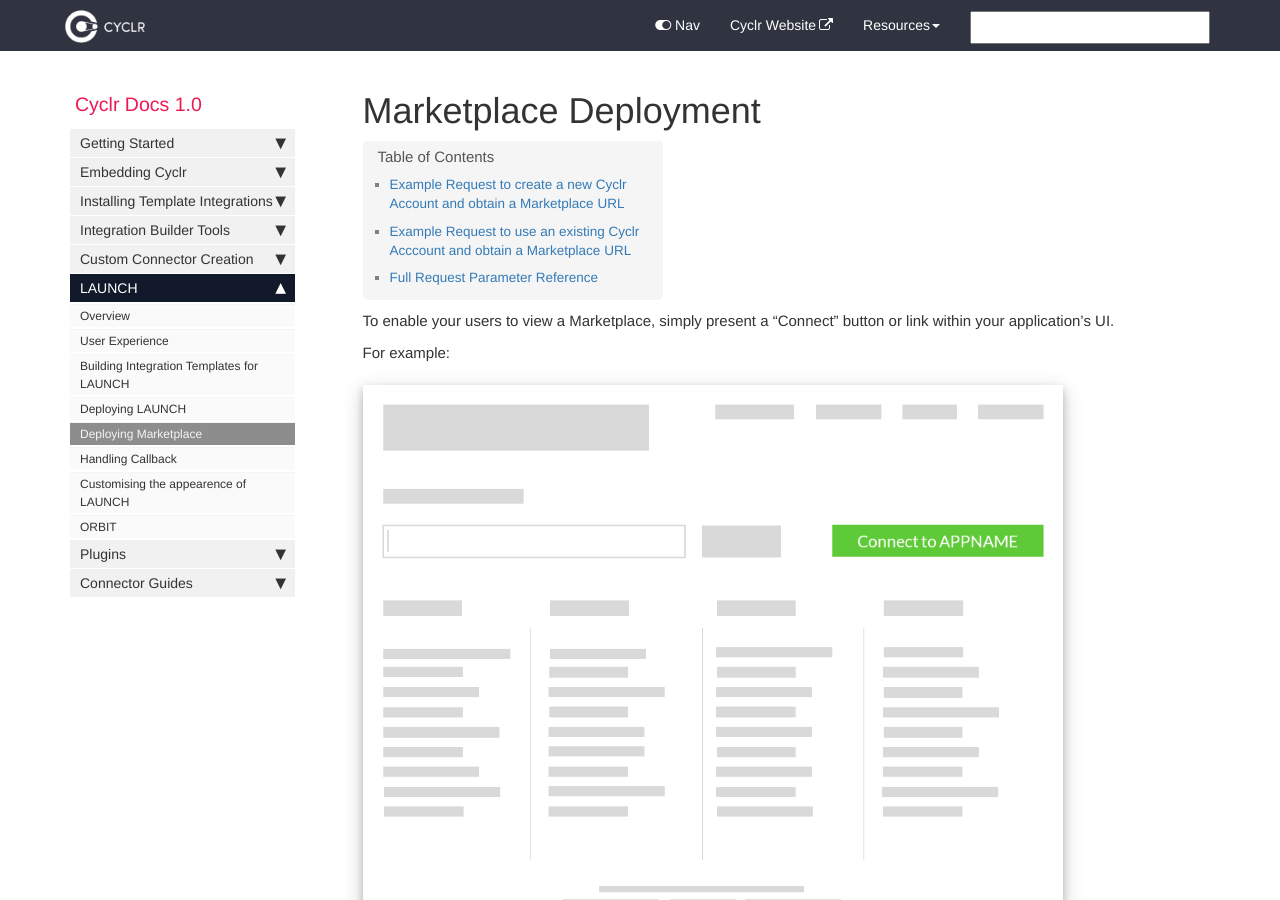
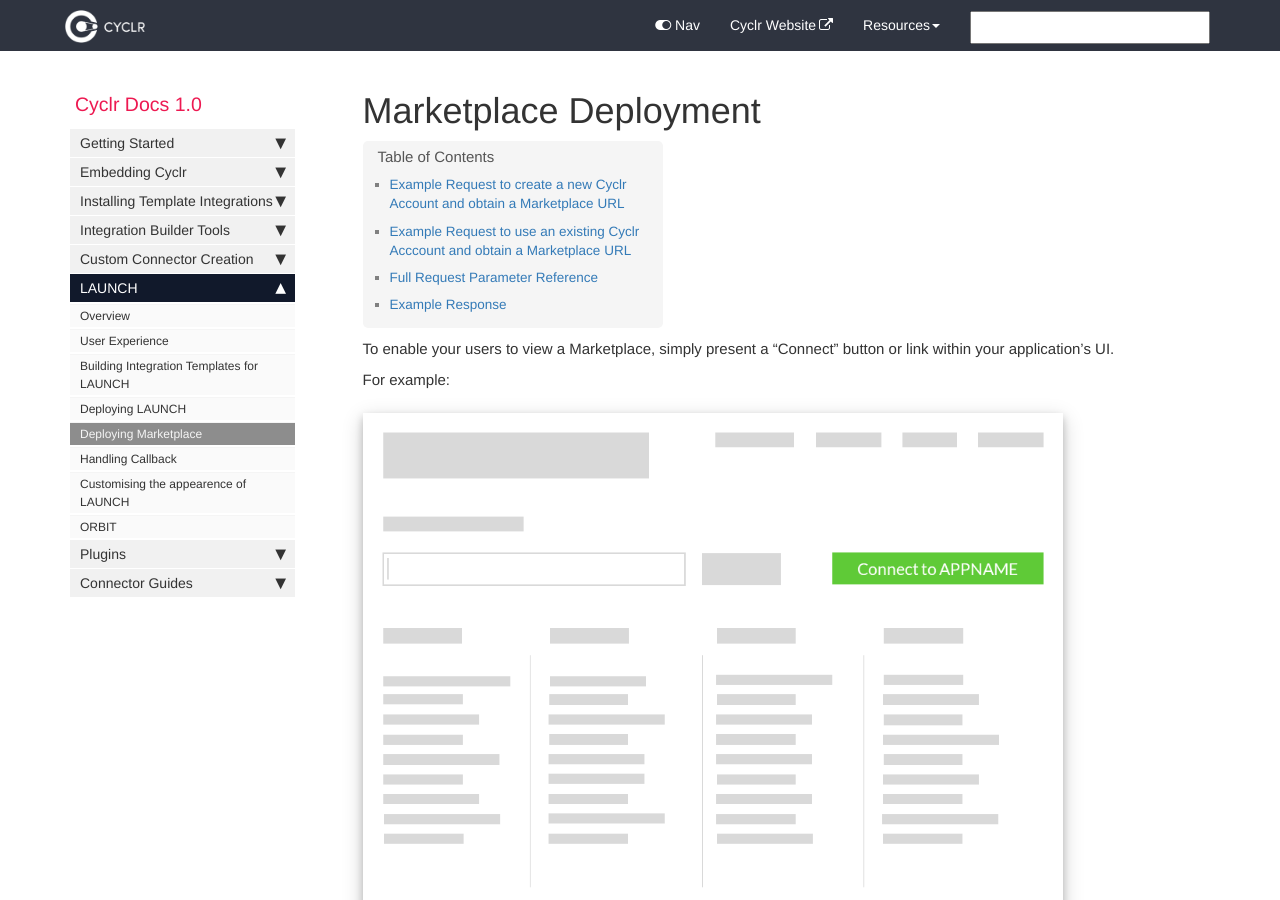
Before and after one commit to sneakysneak/docs, a Jekyll site: the page built from pages/launch/marketplace-deployment.md, in a window 1280 px wide and 900 px high. Built offline with Jekyll 4.4.1, drawn with Linux system fonts in a browser that asks for light colours; nearby versions of some CDN libraries; comment, search, counter and statistics services are not loaded; some of the changed text lies outside the part shown.

Commit message:
Changed headings.

````diff
--- a/pages/launch/marketplace-deployment.md
+++ b/pages/launch/marketplace-deployment.md
@@ -13,7 +13,7 @@ For example:
 
 When a user clicks the **Connect** button, your application server should make a request towards the Cyclr REST API's _/v1.0/users/marketplace_ endpoint:
 
-#### Example Request to create a new Cyclr Account and obtain a Marketplace URL
+### Example Request to create a new Cyclr Account and obtain a Marketplace URL
 This would create a new Cyclr Account, a new Cyclr User within that Account, and install a platform's Cyclr Connector into it using the **partnerConnector** object.  You can use the **partnerConnector** object to provide authentication details and other properties, to avoid your user having to set it up themselves.
 ```
 curl -X POST
@@ -35,7 +35,7 @@ curl -X POST
 }' "https://yourCyclrInstance/v1.0/users/marketplace"
 ```
 
-#### Example Request to use an existing Cyclr Acccount and obtain a Marketplace URL
+### Example Request to use an existing Cyclr Acccount and obtain a Marketplace URL
 This tells Cyclr the existing Account to work against and the Cyclr User to impersonate.
 ```
 curl -X POST
@@ -57,7 +57,7 @@ You must use a [Cyclr *Partner* OAuth token](./obtain-partner-authorization-toke
 
 
 
-#### Full Request Parameter Reference
+### Full Request Parameter Reference
 
 <table>
     <tr>
@@ -131,7 +131,7 @@ NJ88GGgv79V79VvYFBBTHUIGu</td>
     </tr>
 </table>
 
-***Response:***
+### Example Response
 
 ```json
 {
````
